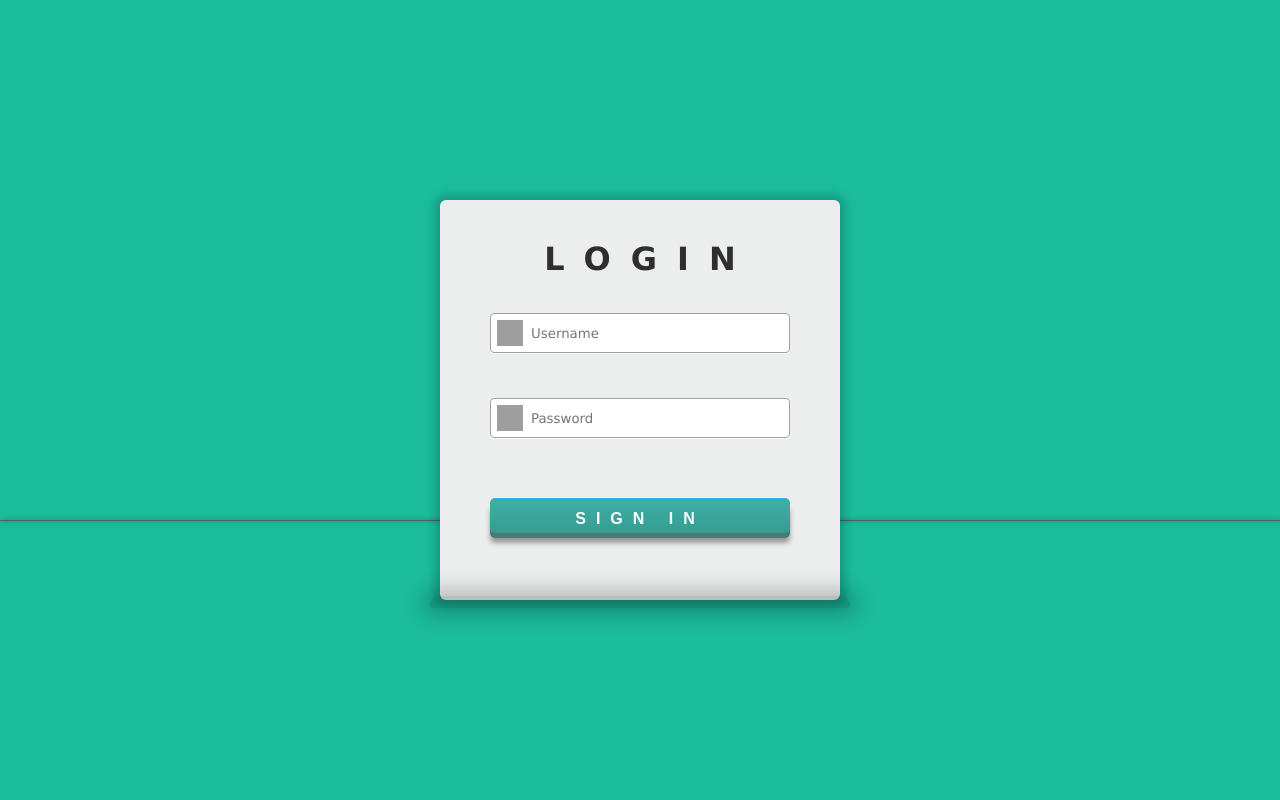
After one commit to nairAnhoJ/RFID-Based-Canteen-System, a PHP site: page /login.php in a window 1280 px wide. The commit adds this page. Run offline with PHP 8.4, Linux system fonts and the light colour scheme; grey boxes are pictures that could not be loaded.

Commit message:
LOGIN PAGE DONE

```diff
--- /dev/null
+++ b/login.php
@@ -0,0 +1,32 @@
+<?php
+    session_start();
+
+    include("./connection.php");
+?>
+
+<!DOCTYPE html>
+<html lang="en">
+<head>
+    <meta charset="UTF-8">
+    <meta http-equiv="X-UA-Compatible" content="IE=edge">
+    <meta name="viewport" content="width=device-width, initial-scale=1.0">
+    <link rel="stylesheet" href="./styles/styles.css">
+    <title>Login</title>
+</head>
+<body id="login-body">
+    <div class="line"></div>
+    <div class="login-container">
+        <h1 class="login-text">LOGIN</h1>
+        <div class="userName">
+            <img src="./obj/user.png" class="imgUser" alt="user" width="26" height="26">
+            <input type="text" placeholder="Username" id="user_name" name="user_name">
+        </div>
+        <div class="userPass">
+            <img src="./obj/password.png" class="imgPass" alt="password" width="26" height="26">
+            <input type="password" placeholder="Password" id="user_pass" name="user_pass">
+        </div>
+        <input type="submit" value="Sign In" id="loginBtn_submit" name="loginBtn_submit">
+    </div>
+        <div class="shadow"></div>
+</body>
+</html>
--- /dev/null
+++ b/styles/_login.scss
@@ -0,0 +1,130 @@
+#login-body{
+    background-color: #1bbc9d;
+
+    .line{position: absolute;
+        top: 65%;
+        width: 100%;
+        height: 1px;
+        background-color: rgb(92, 92, 92);
+        box-shadow: 1px 0px 4px rgba(0,0,0,0.5);
+    }
+
+    .login-container{
+        background: #eceeee;
+        border-radius: 6px;
+        height: 400px;
+        margin: auto;
+        width: 400px;
+        position: absolute;
+        top: 50%;
+        left: 50%;
+        transform: translate(-50%, -50%);
+        box-shadow: 0 0 10px 5px rgba(0,0,0,0.2);
+
+        .login-text{
+            margin-top: 40px;
+            margin-bottom: 10px;
+            padding-left: 20px;
+            text-align: center;
+            letter-spacing: 20px;
+            color: rgb(46, 46, 46);
+        }
+
+        .userName{
+            height: 50px;
+            margin: 35px 0 0 50px;
+
+            .imgUser{
+                margin: 7px 0 0 7px;
+                position: absolute;
+            }
+
+            #user_name{
+                border: 1px solid #a1a3a3;
+                border-radius: 4px;
+                box-shadow: 0 1px #fff;
+                box-sizing: border-box;
+                color: #696969;
+                height: 40px;
+                transition: box-shadow 0.3s;
+                width: 300px;
+                padding-left: 40px;
+            }
+
+        }
+
+        .userPass{
+            height: 50px;
+            margin: 35px 0 0 50px;
+
+            .imgPass{
+                margin: 7px 0 0 7px;
+                position: absolute;
+            }
+
+            #user_pass{
+                border: 1px solid #a1a3a3;
+                border-radius: 4px;
+                box-shadow: 0 1px #fff;
+                box-sizing: border-box;
+                color: #696969;
+                height: 40px;
+                transition: box-shadow 0.3s;
+                width: 300px;
+                padding-left: 40px;
+            }
+
+        }
+
+
+        #user_name, #user_pass{
+
+            &:focus{
+                box-shadow: 0 0 4px 1px rgba(55, 166, 155, 0.3);
+                outline: 0;
+            }
+        }
+
+        #loginBtn_submit{
+            width:300px;
+            height:35px;
+            letter-spacing: 10px;
+            display:block;
+            font-family:Arial, "Helvetica", sans-serif;
+            font-size:16px;
+            font-weight:bold;
+            color:#fff;
+            text-decoration:none;
+            text-transform:uppercase;
+            text-align:center;
+            text-shadow:1px 1px 0px #37a69b;
+            padding-top:6px;
+            margin: 50px 0 0 50px;
+            position:relative;
+            cursor:pointer;
+            border: none;
+            background-color: #37a69b;
+            background-image: linear-gradient(top,#3db0a6,#3111);
+            border-top-left-radius: 5px;
+            border-top-right-radius: 5px;
+            border-bottom-right-radius: 5px;
+            border-bottom-left-radius:5px;
+            box-shadow: inset 0px 1px 0px #2ab7ec, 0px 5px 0px 0px #497a78, 0px 10px 5px #999;
+        }
+
+    }
+    .shadow{
+        position: absolute;
+        bottom: 7vh;
+        left: 50%;
+        transform: translate(-50%, -50%);
+        background: #000;
+        border-radius: 12px 12px 4px 4px;
+        box-shadow: 0 0 20px 8px #000;
+        height: 12px;
+        margin: 130px auto;
+        opacity: 0.2;
+        width: 420px;
+    }
+
+}
--- /dev/null
+++ b/styles/_nav.scss
@@ -0,0 +1,21 @@
+#sideBar{
+    background-color: #249982;
+    width: 300px;
+    height: 100%;
+
+    .topTitle{
+        position: relative;
+        height: 70px;
+        padding: 10px 0 0 10px;
+
+        .topText{
+            position: absolute;
+            top: 50%;
+            left: 57%;
+            transform: translate(-50%, -50%);
+            font-size: 1.7em;
+            font-weight: 700;
+            letter-spacing: 8px;
+        }
+    }
+}
--- a/styles/styles.css
+++ b/styles/styles.css
@@ -375,4 +375,170 @@ body .export-container #errorMsg {
     color: #e23131;
   }
 }
+
+#login-body {
+  background-color: #1bbc9d;
+}
+
+#login-body .line {
+  position: absolute;
+  top: 65%;
+  width: 100%;
+  height: 1px;
+  background-color: #5c5c5c;
+  -webkit-box-shadow: 1px 0px 4px rgba(0, 0, 0, 0.5);
+          box-shadow: 1px 0px 4px rgba(0, 0, 0, 0.5);
+}
+
+#login-body .login-container {
+  background: #eceeee;
+  border-radius: 6px;
+  height: 400px;
+  margin: auto;
+  width: 400px;
+  position: absolute;
+  top: 50%;
+  left: 50%;
+  -webkit-transform: translate(-50%, -50%);
+          transform: translate(-50%, -50%);
+  -webkit-box-shadow: 0 0 10px 5px rgba(0, 0, 0, 0.2);
+          box-shadow: 0 0 10px 5px rgba(0, 0, 0, 0.2);
+}
+
+#login-body .login-container .login-text {
+  margin-top: 40px;
+  margin-bottom: 10px;
+  padding-left: 20px;
+  text-align: center;
+  letter-spacing: 20px;
+  color: #2e2e2e;
+}
+
+#login-body .login-container .userName {
+  height: 50px;
+  margin: 35px 0 0 50px;
+}
+
+#login-body .login-container .userName .imgUser {
+  margin: 7px 0 0 7px;
+  position: absolute;
+}
+
+#login-body .login-container .userName #user_name {
+  border: 1px solid #a1a3a3;
+  border-radius: 4px;
+  -webkit-box-shadow: 0 1px #fff;
+          box-shadow: 0 1px #fff;
+  -webkit-box-sizing: border-box;
+          box-sizing: border-box;
+  color: #696969;
+  height: 40px;
+  -webkit-transition: -webkit-box-shadow 0.3s;
+  transition: -webkit-box-shadow 0.3s;
+  transition: box-shadow 0.3s;
+  transition: box-shadow 0.3s, -webkit-box-shadow 0.3s;
+  width: 300px;
+  padding-left: 40px;
+}
+
+#login-body .login-container .userPass {
+  height: 50px;
+  margin: 35px 0 0 50px;
+}
+
+#login-body .login-container .userPass .imgPass {
+  margin: 7px 0 0 7px;
+  position: absolute;
+}
+
+#login-body .login-container .userPass #user_pass {
+  border: 1px solid #a1a3a3;
+  border-radius: 4px;
+  -webkit-box-shadow: 0 1px #fff;
+          box-shadow: 0 1px #fff;
+  -webkit-box-sizing: border-box;
+          box-sizing: border-box;
+  color: #696969;
+  height: 40px;
+  -webkit-transition: -webkit-box-shadow 0.3s;
+  transition: -webkit-box-shadow 0.3s;
+  transition: box-shadow 0.3s;
+  transition: box-shadow 0.3s, -webkit-box-shadow 0.3s;
+  width: 300px;
+  padding-left: 40px;
+}
+
+#login-body .login-container #user_name:focus, #login-body .login-container #user_pass:focus {
+  -webkit-box-shadow: 0 0 4px 1px rgba(55, 166, 155, 0.3);
+          box-shadow: 0 0 4px 1px rgba(55, 166, 155, 0.3);
+  outline: 0;
+}
+
+#login-body .login-container #loginBtn_submit {
+  width: 300px;
+  height: 35px;
+  letter-spacing: 10px;
+  display: block;
+  font-family: Arial, "Helvetica", sans-serif;
+  font-size: 16px;
+  font-weight: bold;
+  color: #fff;
+  text-decoration: none;
+  text-transform: uppercase;
+  text-align: center;
+  text-shadow: 1px 1px 0px #37a69b;
+  padding-top: 6px;
+  margin: 50px 0 0 50px;
+  position: relative;
+  cursor: pointer;
+  border: none;
+  background-color: #37a69b;
+  background-image: -webkit-gradient(linear, left top, left bottom, from(#3db0a6), to(#3111));
+  background-image: linear-gradient(top, #3db0a6, #3111);
+  border-top-left-radius: 5px;
+  border-top-right-radius: 5px;
+  border-bottom-right-radius: 5px;
+  border-bottom-left-radius: 5px;
+  -webkit-box-shadow: inset 0px 1px 0px #2ab7ec, 0px 5px 0px 0px #497a78, 0px 10px 5px #999;
+          box-shadow: inset 0px 1px 0px #2ab7ec, 0px 5px 0px 0px #497a78, 0px 10px 5px #999;
+}
+
+#login-body .shadow {
+  position: absolute;
+  bottom: 7vh;
+  left: 50%;
+  -webkit-transform: translate(-50%, -50%);
+          transform: translate(-50%, -50%);
+  background: #000;
+  border-radius: 12px 12px 4px 4px;
+  -webkit-box-shadow: 0 0 20px 8px #000;
+          box-shadow: 0 0 20px 8px #000;
+  height: 12px;
+  margin: 130px auto;
+  opacity: 0.2;
+  width: 420px;
+}
+
+#sideBar {
+  background-color: #249982;
+  width: 300px;
+  height: 100%;
+}
+
+#sideBar .topTitle {
+  position: relative;
+  height: 70px;
+  padding: 10px 0 0 10px;
+}
+
+#sideBar .topTitle .topText {
+  position: absolute;
+  top: 50%;
+  left: 57%;
+  -webkit-transform: translate(-50%, -50%);
+          transform: translate(-50%, -50%);
+  font-size: 1.7em;
+  font-weight: 700;
+  letter-spacing: 8px;
+}
 /*# sourceMappingURL=styles.css.map */
--- a/styles/styles.scss
+++ b/styles/styles.scss
@@ -337,3 +337,6 @@ body{
         color: #e23131;
     }
 }
+
+@import "login";
+@import "nav";
```
Also changed, not shown: dashboard.php (added, +13 -0 lines), nav.php (added, +8 -0 lines), 10 other files.
